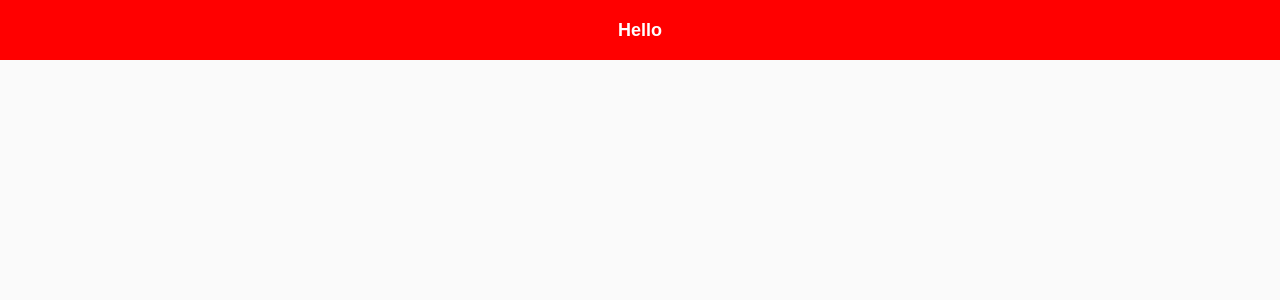
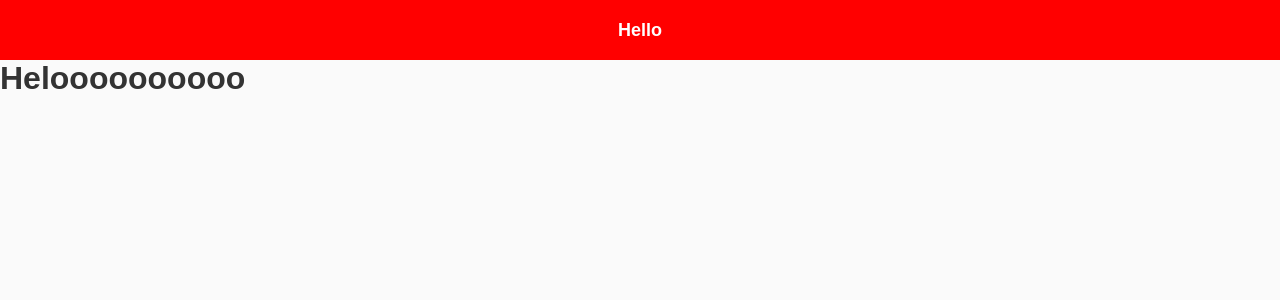
Before and after one commit to vitorbribas/reactjs-learning, a React (Create React App) app: page / in a window 1280 px wide. Shown: the top 300 px of the page. Built offline with nearby package versions, Linux system fonts and the light colour scheme.

Commit message:
add Main component

```diff
--- a/src/App.js
+++ b/src/App.js
@@ -1,10 +1,12 @@
 import React from 'react';
 import Header from './components/Header';
+import Main from './pages/main';
 import './styles.css'
 
 const App = () => (
   <div className="App">
     <Header />
+    <Main />
   </div>
 );
 
--- /dev/null
+++ b/src/pages/main/index.js
@@ -0,0 +1,8 @@
+import React, { Component } from 'react';
+import api from '../../services/api';
+
+export default class Main extends Component {
+  render() {
+    return <h1>Heloooooooooo</h1>
+  }
+};
--- /dev/null
+++ b/src/services/api.js
@@ -0,0 +1,7 @@
+import axios from 'axios';
+
+const api = axios.create({
+  baseURL: 'http://localhost:3001/api'
+});
+
+export default api;
```
